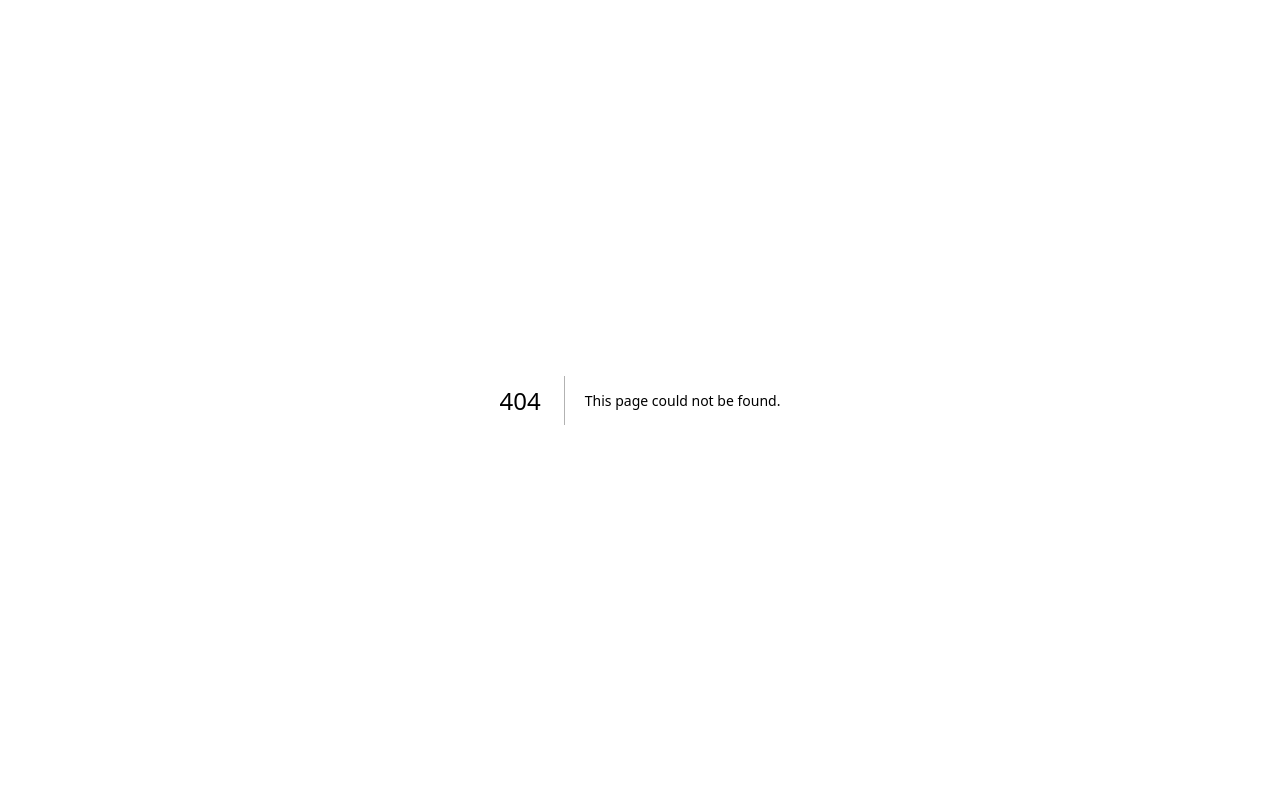
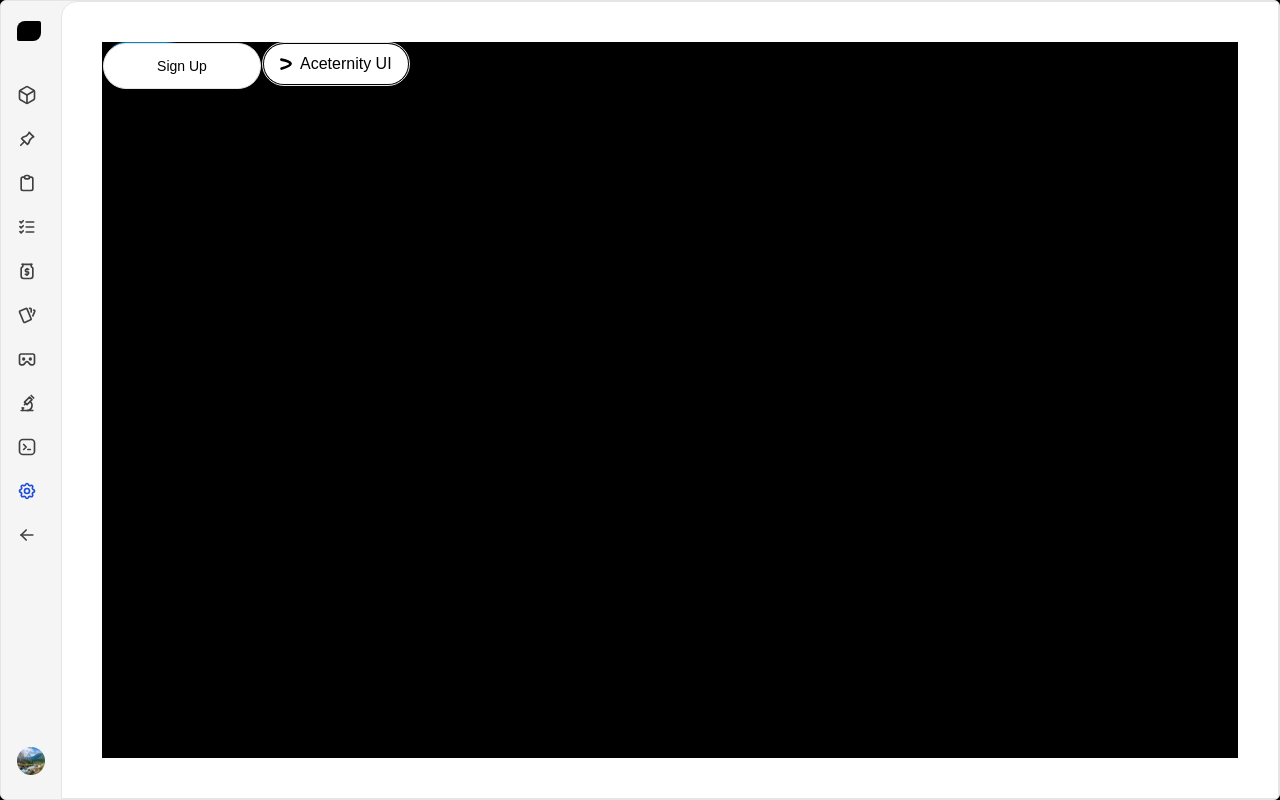
Before and after one commit to kennataddese6/portfolio, a Next.js app: page /ui/borders in a window 1280 px wide. Before the commit this address had no page. Built offline with nearby package versions, Linux system fonts and the light colour scheme.

Commit message:
add borders

```diff
--- /dev/null
+++ b/app/ui/borders/page.tsx
@@ -0,0 +1,51 @@
+"use client"
+import React from "react"
+import { Button } from "@/components/ui/moving-border"
+import { HoverBorderGradient } from "@/components/ui/hover-border-gradient"
+
+export default function MovingBorderDemo() {
+  const AceternityLogo = () => {
+    return (
+      <svg
+        width="66"
+        height="65"
+        viewBox="0 0 66 65"
+        fill="none"
+        xmlns="http://www.w3.org/2000/svg"
+        className="h-3 w-3 text-black dark:text-white"
+      >
+        <path
+          d="M8 8.05571C8 8.05571 54.9009 18.1782 57.8687 30.062C60.8365 41.9458 9.05432 57.4696 9.05432 57.4696"
+          stroke="currentColor"
+          strokeWidth="15"
+          strokeMiterlimit="3.86874"
+          strokeLinecap="round"
+        />
+      </svg>
+    )
+  }
+  return (
+    <div className="flex flex-1">
+      <div className="p-2 md:p-10 rounded-tl-2xl border border-neutral-200 dark:border-neutral-700 bg-white dark:bg-black flex flex-col gap-2 flex-1 w-full h-full">
+        <div className="w-full h-full bg-black flex ">
+          <Button
+            borderRadius="1.75rem"
+            className="bg-white dark:bg-slate-900 text-black dark:text-white border-neutral-200 dark:border-slate-800"
+          >
+            Sign Up
+          </Button>
+          <div className="flex justify-center text-center">
+            <HoverBorderGradient
+              containerClassName="rounded-full"
+              as="button"
+              className="dark:bg-black bg-white text-black dark:text-white flex items-center space-x-2"
+            >
+              <AceternityLogo />
+              <span>Aceternity UI</span>
+            </HoverBorderGradient>
+          </div>
+        </div>
+      </div>
+    </div>
+  )
+}
--- a/components/ui/sidebar-links.tsx
+++ b/components/ui/sidebar-links.tsx
@@ -136,6 +136,19 @@ const SidebarLinks = () => {
       ),
     },
     {
+      label: "Borders",
+      href: "/ui/borders",
+      icon: (
+        <IconSettings
+          className={`h-5 w-5 flex-shrink-0 ${
+            pathname === "/ui/borders"
+              ? "text-blue-700 dark:text-blue-700"
+              : "text-neutral-700 dark:text-neutral-200"
+          }`}
+        />
+      ),
+    },
+    {
       label: "Logout",
       href: "/",
       icon: (
```
